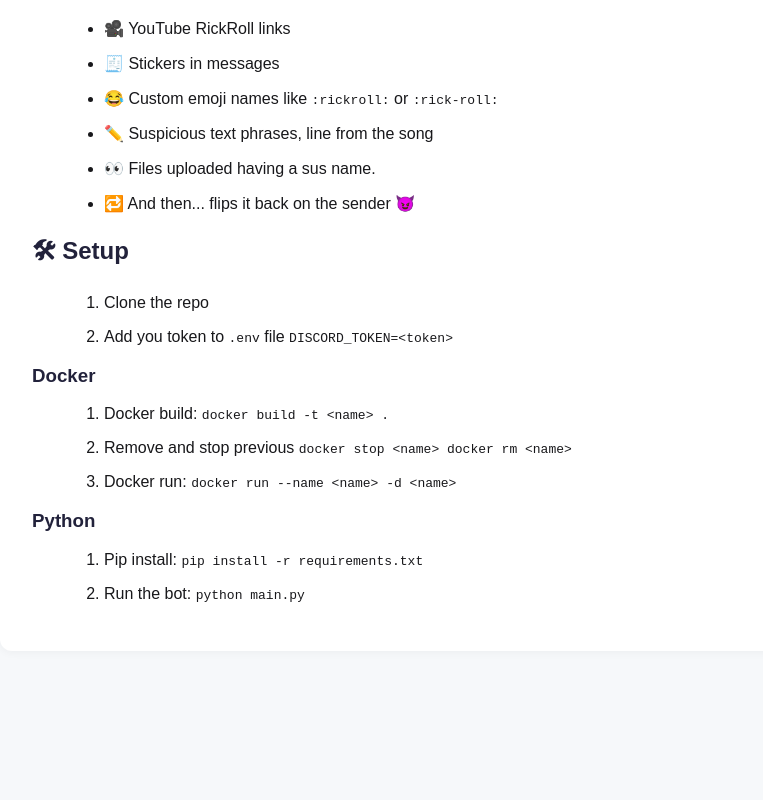
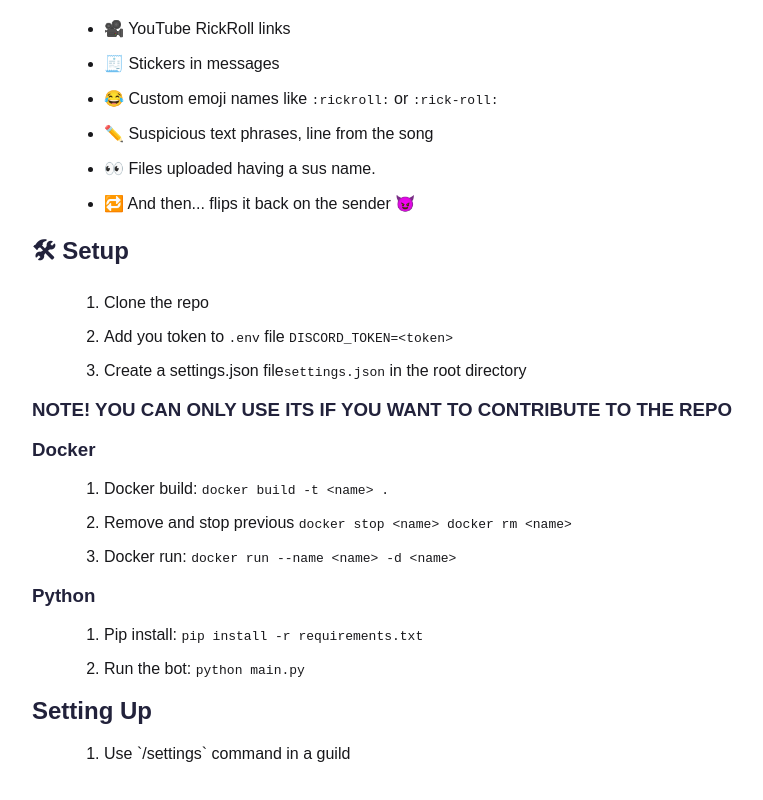
Before and after one commit to SzaBee13/reverse-rickroll, a React (Vite) app in the folder web/: page /documentation in a window 1280 px wide. Shown: the part 348-1148 px from the top of the page, without its empty margins (208-971 px from the left). Before the commit the page ends 1031 px from the top, so only its background shows below. Built offline with nearby package versions, Linux system fonts and the light colour scheme.

Commit message:
legal update

```diff
--- a/web/src/pages/Documentation.jsx
+++ b/web/src/pages/Documentation.jsx
@@ -5,14 +5,14 @@
         <div className="documentation container">
             <h1>Documentation</h1>
             <div>
-                <h1 id="-reverse-rickroll-bot">🤖 Reverse RickRoll Bot</h1>
+                <h1 id="reverse-rickroll-bot">🤖 Reverse RickRoll Bot</h1>
                 <blockquote>
                     <p>
                         A Discord bot that hunts down RickRolls, sussy emojis,
                         and sneaky stickers… then flips the script. 🔁💥
                     </p>
                 </blockquote>
-                <h2 id="-what-it-detects">🔍 What it Detects</h2>
+                <h2 id="what-it-detects">🔍 What it Detects</h2>
                 <ul>
                     <li>🎥 YouTube RickRoll links</li>
                     <li>🧾 Stickers in messages</li>
@@ -24,14 +24,18 @@
                     <li>👀 Files uploaded having a sus name.</li>
                     <li>🔁 And then... flips it back on the sender 😈</li>
                 </ul>
-                <h2 id="-setup">🛠 Setup</h2>
+                <h2 id="setup">🛠 Setup</h2>
                 <ol>
                     <li>Clone the repo</li>
                     <li>
                         Add you token to <code>.env</code> file{" "}
                         <code>DISCORD_TOKEN=&lt;token&gt;</code>
                     </li>
+                    <li>Create a settings.json file
+                        <code>settings.json</code> in the root directory
+                    </li>
                 </ol>
+                <h3>NOTE! YOU CAN ONLY USE ITS IF YOU WANT TO CONTRIBUTE TO THE REPO</h3>
                 <h3 id="docker">Docker</h3>
                 <ol>
                     <li>
@@ -61,6 +65,10 @@
                         Run the bot: <code>python main.py</code>
                     </li>
                 </ol>
+                <h2 id="settings">Setting Up</h2>
+                <ol>
+                    <li>Use `/settings` command in a guild</li>
+                </ol>
             </div>
         </div>
     );
--- a/web/src/pages/TermsOfService.jsx
+++ b/web/src/pages/TermsOfService.jsx
@@ -38,6 +38,9 @@
             </a>
             .
           </li>
+          <li>
+            YOU CAN ONLY USE THE BOT IF YOU WANT TO CONTRIBUTE TO THE REPO
+          </li>
         </ul>
       </div>
     </div>
```
Also changed, not shown: 2 other files (tests, documents, lock files or other folders).
